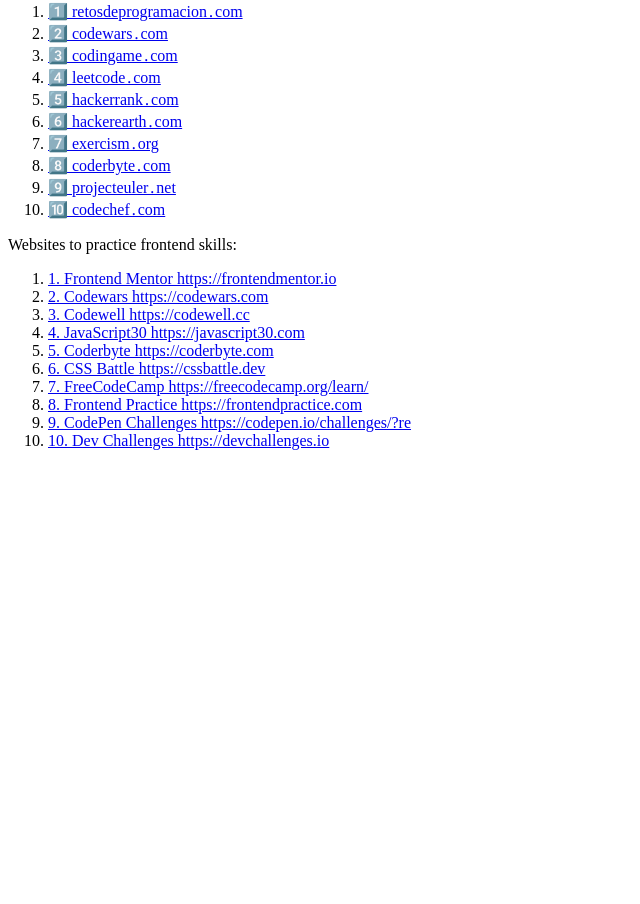
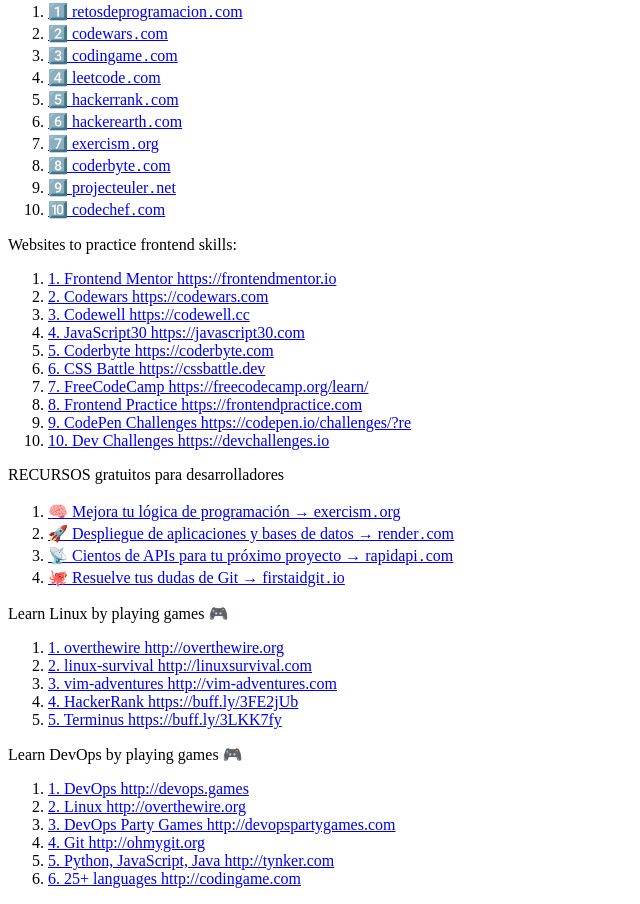
Before and after one commit to krlosm/krlosm.github.io, a plain HTML site: page index.html in a window 1280 px wide. Shown: the part 929-1833 px from the top of the page, without its empty margins (0-640 px from the left). Before the commit the page ends 1395 px from the top, so only its background shows below. Drawn offline with Linux system fonts and the light colour scheme.

Commit message:
nueva version

```diff
--- a/index.html
+++ b/index.html
@@ -3,7 +3,7 @@
 <head>
     <meta charset="UTF-8">
     <meta name="viewport" content="width=device-width, initial-scale=1.0">
-    <title>Document</title>
+    <title>Carlitos.me</title>
 </head>
 <body>
     <p>Practica programación con proyectos reales sin pagar nada:</p>
@@ -110,5 +110,47 @@
         https://devchallenges.io</a></li>
     </ol>
 
+    <p>RECURSOS gratuitos para desarrolladores</p>
+    <ol>
+        <li><a href="#">🧠 Mejora tu lógica de programación
+        → exercism․org</a></li>
+        <li><a href="#">🚀 Despliegue de aplicaciones y bases de datos
+        → render․com</a></li>
+        <li><a href="#">📡 Cientos de APIs para tu próximo proyecto
+        → rapidapi․com</a></li>
+        <li><a href="#">🐙 Resuelve tus dudas de Git
+        → firstaidgit․io</a></li>
+    </ol>
+
+    <p>Learn Linux by playing games 🎮</p>
+    <ol>
+        <li><a href="#">1. overthewire
+        http://overthewire.org</a></li>
+        <li><a href="#">2. linux-survival
+        http://linuxsurvival.com</a></li>
+        <li><a href="#">3. vim-adventures
+        http://vim-adventures.com</a></li>
+        <li><a href="#">4. HackerRank
+        https://buff.ly/3FE2jUb</a></li>
+        <li><a href="#">5. Terminus
+        https://buff.ly/3LKK7fy</a></li>
+    </ol>
+
+    <p>Learn DevOps by playing games 🎮</p>
+    <ol>
+        <li><a href="#">1. DevOps
+        http://devops.games</a></li>
+        <li><a href="#">2. Linux
+        http://overthewire.org</a></li>
+        <li><a href="#">3. DevOps Party Games
+        http://devopspartygames.com</a></li>
+        <li><a href="#">4. Git
+        http://ohmygit.org</a></li>
+        <li><a href="#">5. Python, JavaScript, Java
+        http://tynker.com</a></li>
+        <li><a href="#">6. 25+ languages
+        http://codingame.com</a></li>
+    </ol>
+
 </body>
 </html>
```
